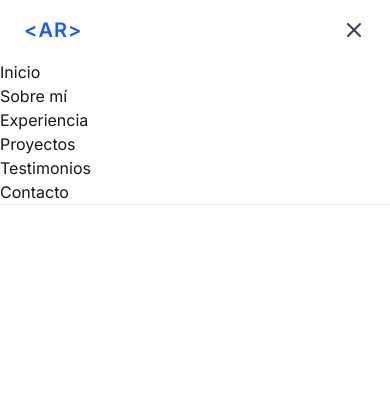
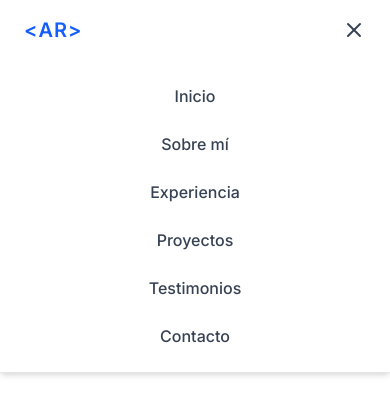
Before and after one commit to AndresRios123/Portfolio, a Next.js app: page / in a window 390 px wide. Both pictures are taken after a click on the button 354 px from the left and 30 px from the top of the page. Shown: the top 414 px of the page. Built offline with nearby package versions, Linux system fonts and the light colour scheme.

Commit message:
feature/Estilos-Menu-Movil-Agregado

```diff
--- a/app/components/layout/Navbar.tsx
+++ b/app/components/layout/Navbar.tsx
@@ -18,7 +18,7 @@ export default function Navbar() {
     const [isOpen, setIsOpen] = useState(false);
 
   return (
-    <header className="w-full border-b border-gray-200">
+    <header className="relative w-full border-b border-gray-200">
       <nav className="mx-auto flex max-w-7xl items-center justify-between px-6 py-4">
         <div>
 
@@ -73,12 +73,14 @@ export default function Navbar() {
 
       {/*Mobile Menu*/}
       {isOpen && (
-        <div>
-            <ul>
+        <div className="md:hidden absolute top-full left-0 w-full bg-white border-b border-gray-200 shadow-md z-50">
+            <ul className="flex flex-col items-center gap-6 py-6">
                 {navLinks.map((link) => (
-                    <li>
+                    <li key={link.href}>
                         <a
                             href={link.href}
+                            onClick={() => setIsOpen(false)}
+                            className="text-base font-medium text-gray-700 hover:text-black"
                         >
                         {link.label}
                         </a>
@@ -86,9 +88,7 @@ export default function Navbar() {
                 ))}
             </ul>
         </div>
-      )
-
-      }
+      )}
     </header>
   );
 }
```
